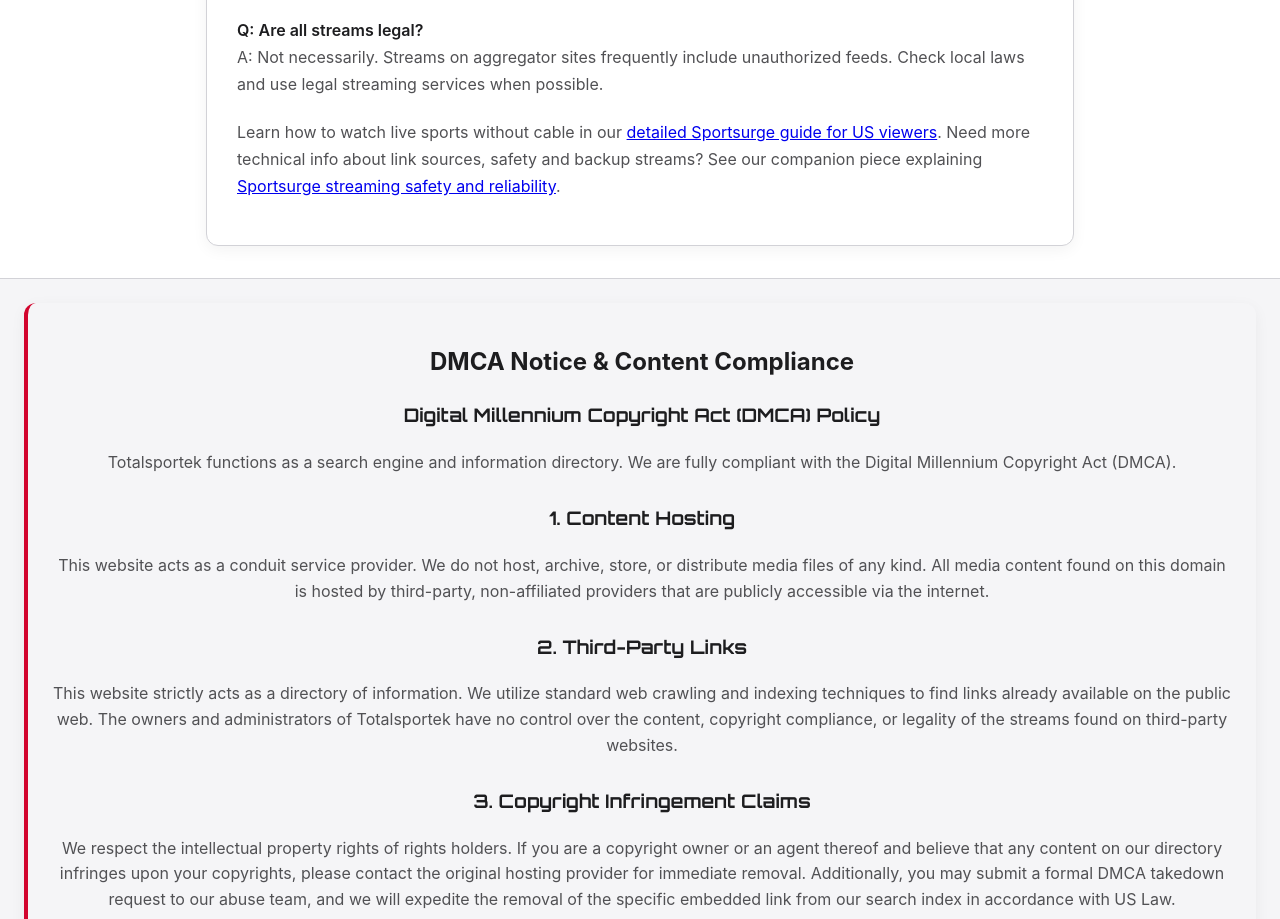
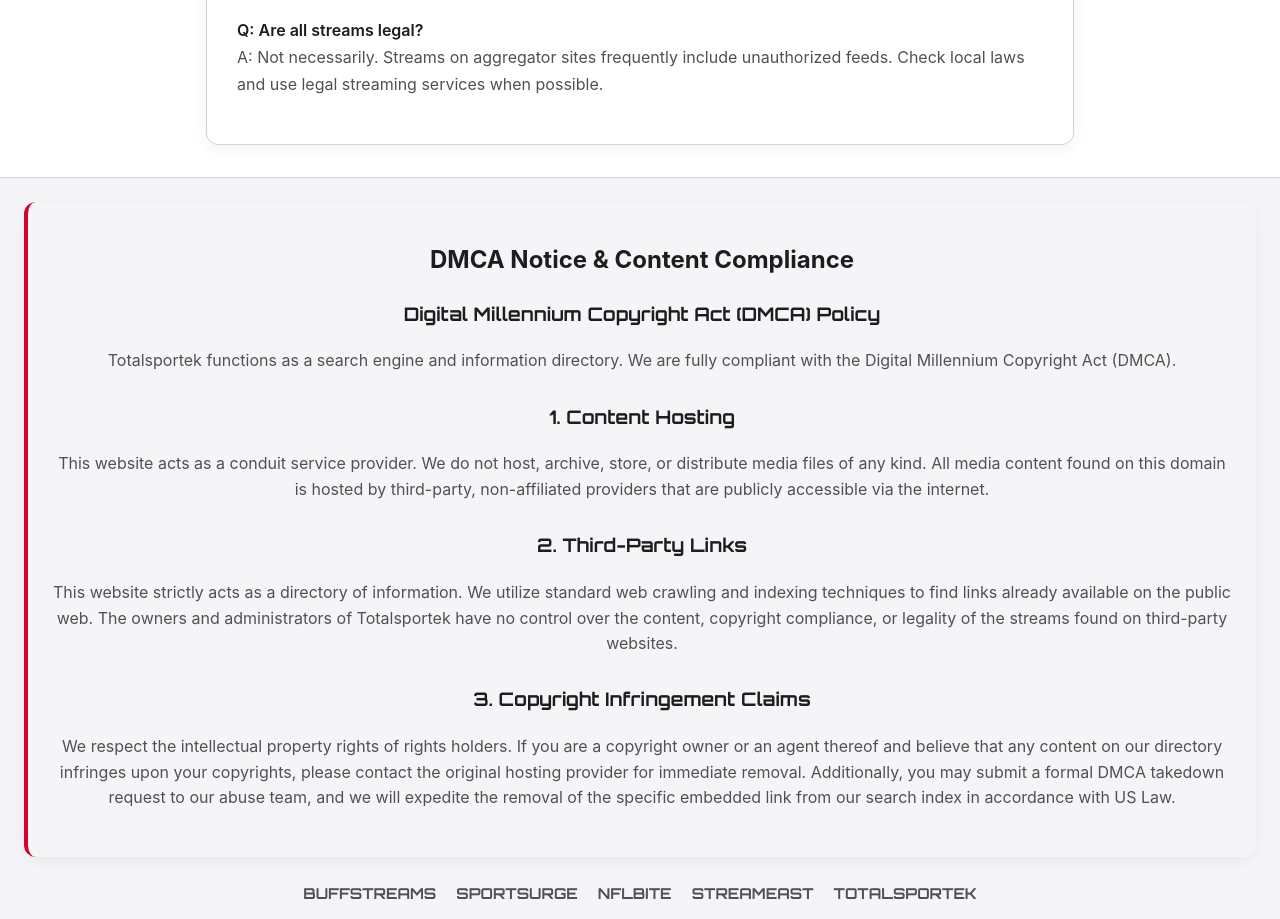
Before and after one commit to arkhanarkhan82/totalsportek, a plain HTML site: page index.html in a window 1280 px wide. Shown: the part 3552-4471 px from the top of the page. Drawn offline with Linux system fonts and the light colour scheme; no server answers.

Commit message:
Update index.html

```diff
--- a/index.html
+++ b/index.html
@@ -143,7 +143,7 @@ A: No — TotalSportek lists free links. Many of those links are to free third-p
 <p><strong>Q: Are all streams legal?</strong><br>
 A: Not necessarily. Streams on aggregator sites frequently include unauthorized feeds. Check local laws and use legal streaming services when possible.</p>
 
-	  <p>Learn how to watch live sports without cable in our <a href="https://education.aaaai.org/sites/default/files/sportsurgev11.pdf">detailed Sportsurge guide for US viewers</a>. Need more technical info about link sources, safety and backup streams? See our companion piece explaining <a href="https://goldenlynx.ucmerced.edu/system/files/webform/sportsurgev11.pdf">Sportsurge streaming safety and reliability</a>.</p>
+
 
   </article>
 </section>
```
